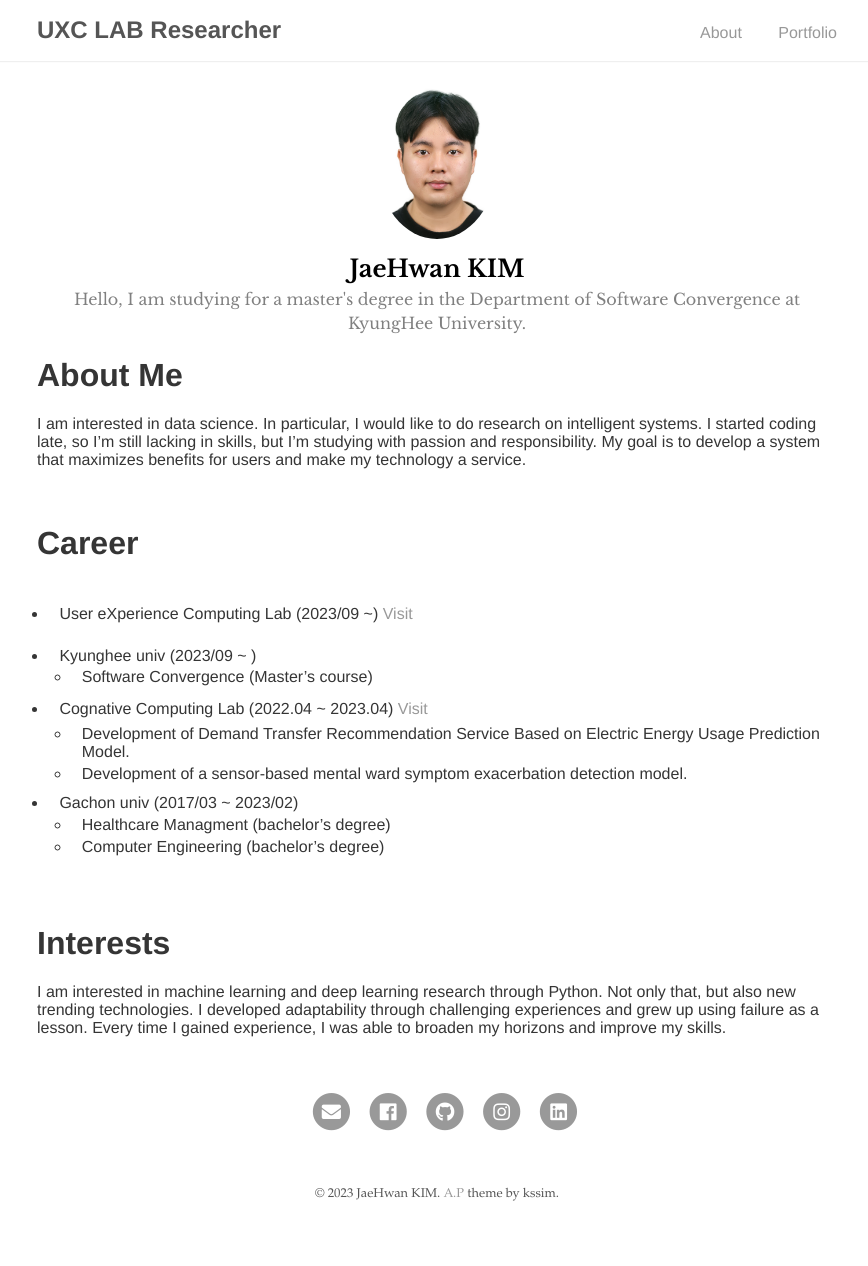
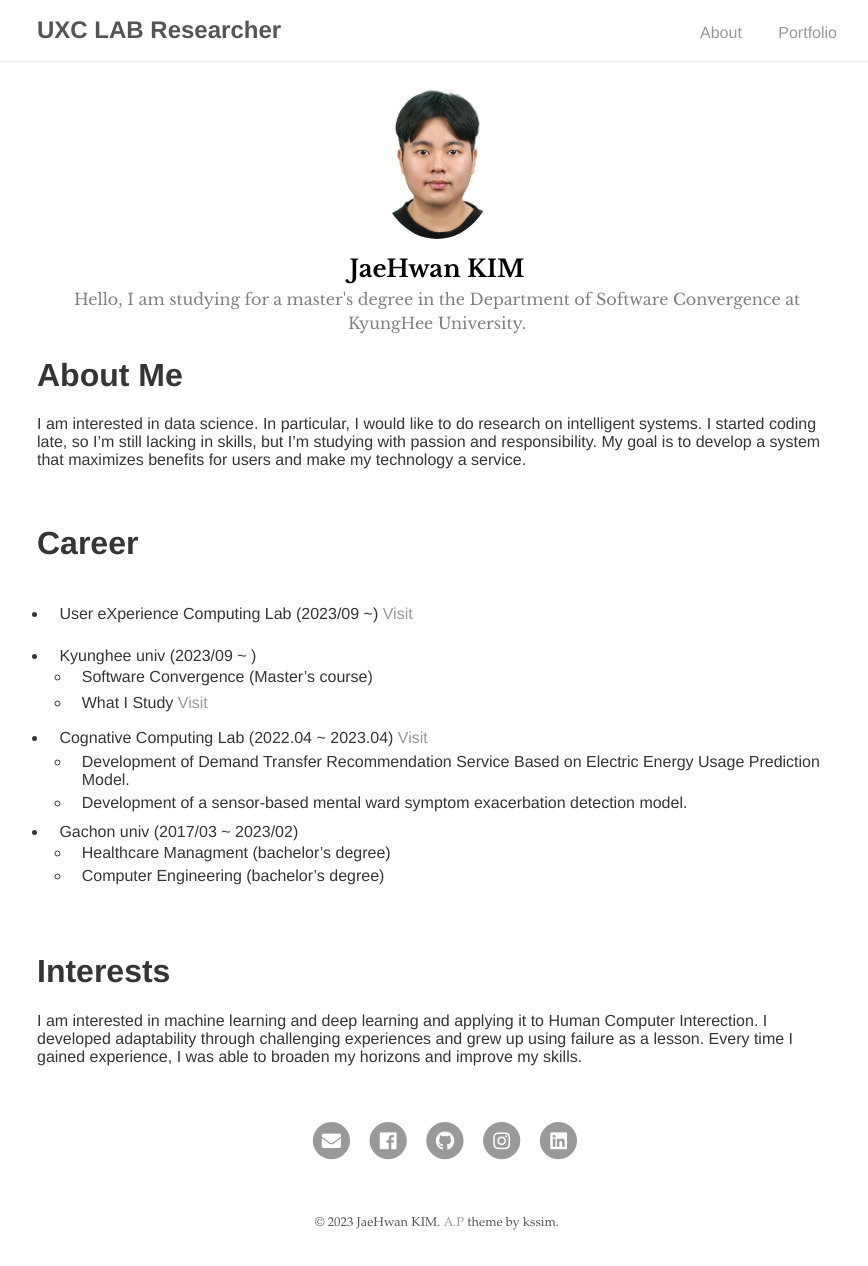
Before and after one commit to kjhwan98/kjhwan98.github.io, a Jekyll site: the page built from index.md, in a window 1280 px wide. Shown: the whole page, without its empty margins (203-1071 px from the left). Built offline with Jekyll 4.4.1, drawn with Linux system fonts in a browser that asks for light colours; our own code applies the rules of GitHub Pages for plain Markdown files; before the commit the page ends 1237 px from its top, so only the background shows below that.

Commit message:
Update index.md

```diff
--- a/index.md
+++ b/index.md
@@ -14,6 +14,7 @@ My goal is to develop a system that maximizes benefits for users and make my tec
 
 * Kyunghee univ (2023/09 ~ )
    * Software Convergence (Master's course)
+   * What I Study [Visit](https://www.notion.so/ee8be8aefd8342a9b0c9932f89405be6)
 
 * Cognative Computing Lab (2022.04 ~ 2023.04) [Visit](https://sites.google.com/view/keylee/main?authuser=0)
   * Development of Demand Transfer Recommendation Service Based on Electric Energy Usage Prediction Model.
@@ -26,5 +27,5 @@ My goal is to develop a system that maximizes benefits for users and make my tec
 <br/>
 
 # Interests
-I am interested in machine learning and deep learning research through Python. Not only that, but also new trending technologies.
+I am interested in machine learning and deep learning and applying it to Human Computer Interection.
 I developed adaptability through challenging experiences and grew up using failure as a lesson. Every time I gained experience, I was able to broaden my horizons and improve my skills.
```
